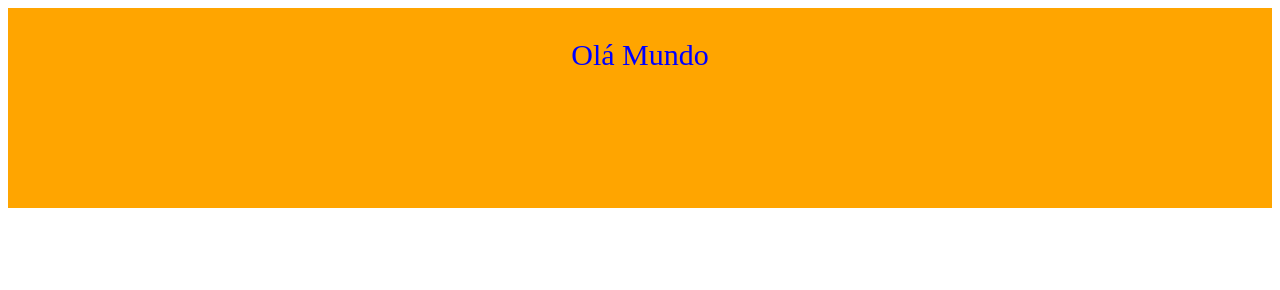
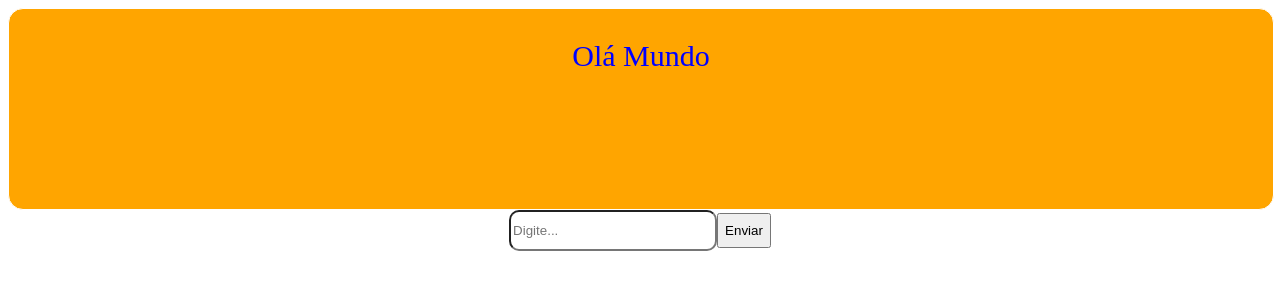
Before and after one commit to devwarly/Ads-Fasec, a plain HTML site: page index.html in a window 1280 px wide. Drawn offline with Linux system fonts and the light colour scheme.

Commit message:
Update index.html

```diff
--- a/index.html
+++ b/index.html
@@ -10,16 +10,51 @@ height: 200px;
    display: flex;
    justify-content: center;
    background-color: orange;
+   border: 1px solid #fff;
+   border-radius: 15px
   }
 
   .divv p {
    text-align: center;
    color: blue;
    font-size: 30px;
+   aligin-self: center;
+  }
+
+  .inp {
+   width: 100%;
+   display: flex;
+   justify-content: center;
+   align-items: center;
+  }
+
+  .inp input {
+   width: 200px;
+   height: 35px;
+   border-radius: 10px;
+  }
+
+  .inp button {
+   height: 35px;
   }
  </style>
 
  <body>
   <div class="divv"> <p>Olá Mundo</p></div>
+   <div class="inp">
+    <input type="text" placeholder="Digite..." id="pesq">
+    <button onclick="clicar()">Enviar</button>
+   </div>
+  <p id="p"></p>
+
+  <script>
+   function clicar() {
+    const input = document.getElementById("pesq");
+    const p = document.getElementById("p");
+
+    p.iNNerHtml = `Você digitou: ${p.value}`;
+   }
+  </script>
+
  </body>
 </html>
```
Lines whose indentation alone changed are shown as unchanged.
